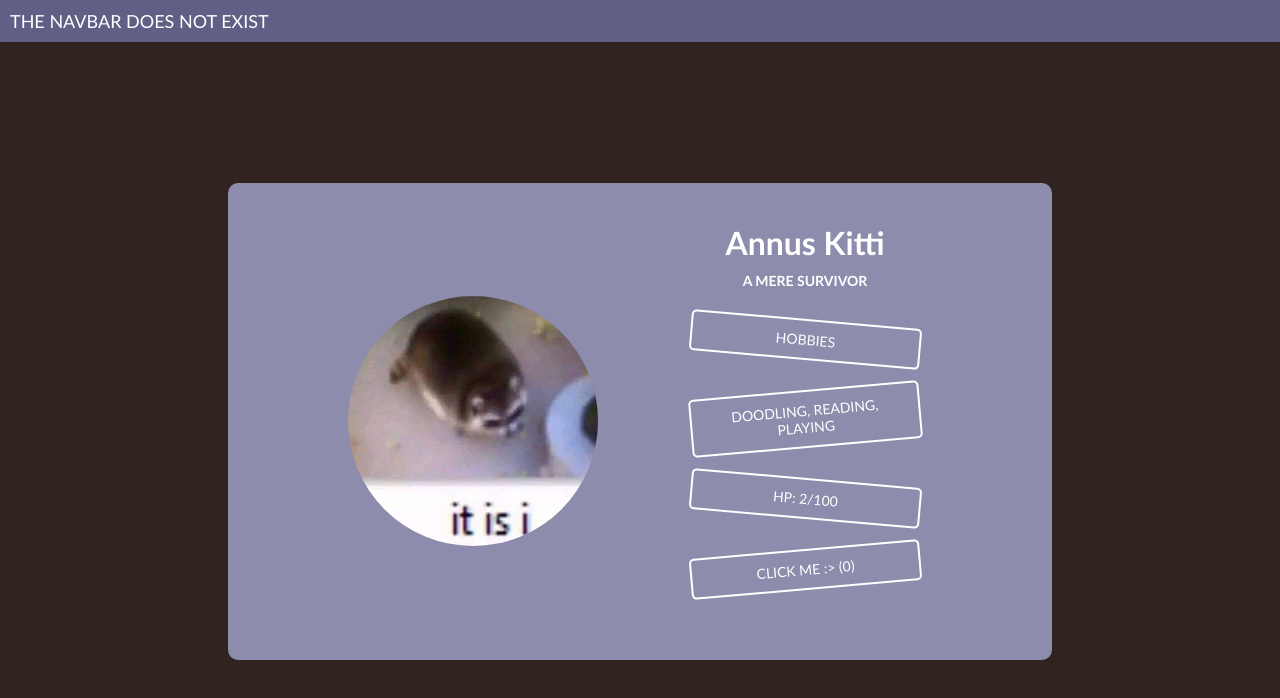
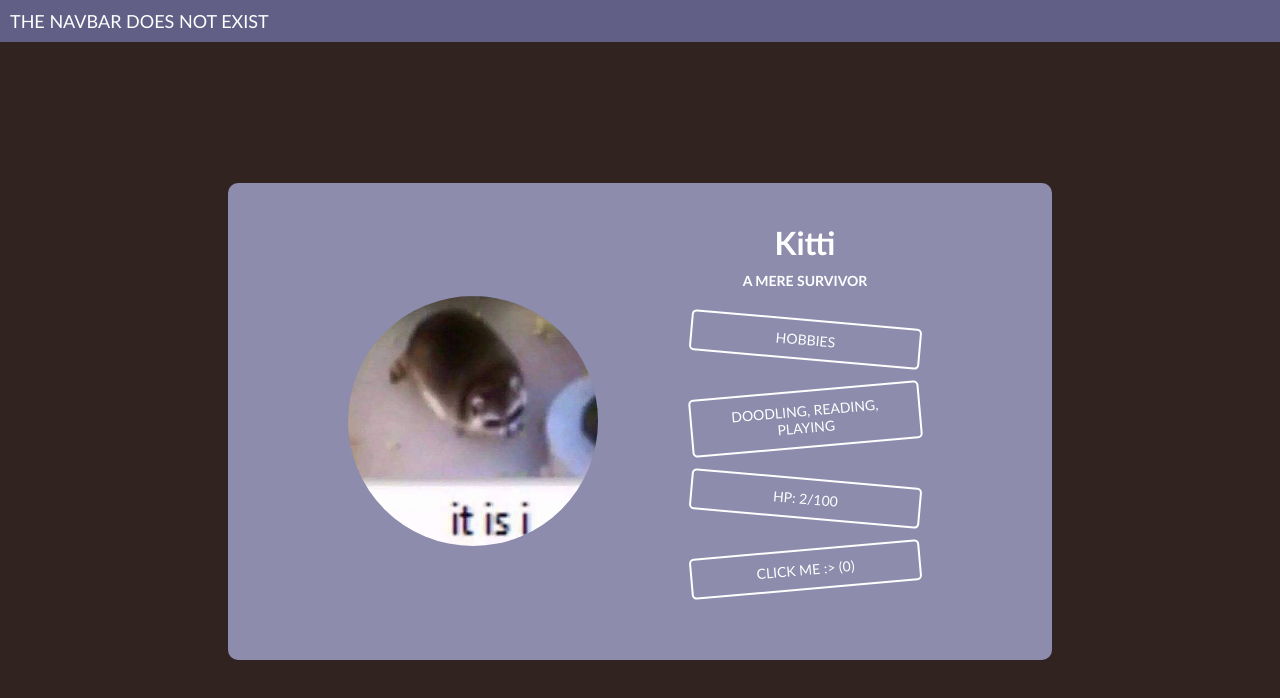
Before and after one commit to Kitti0403/profile-homework, a plain HTML site: page index.html in a window 1280 px wide. Drawn offline with Linux system fonts and the light colour scheme.

Commit message:
Update index.html

```diff
--- a/index.html
+++ b/index.html
@@ -15,7 +15,7 @@
             <img alt="it is i" src="it is i.jpg" width="200" height="200"/>
             <div class="profile-details">
                 <h1>
-                    Annus Kitti
+                    Kitti
                 </h1>
                 <p>
                     A MERE SURVIVOR
```
